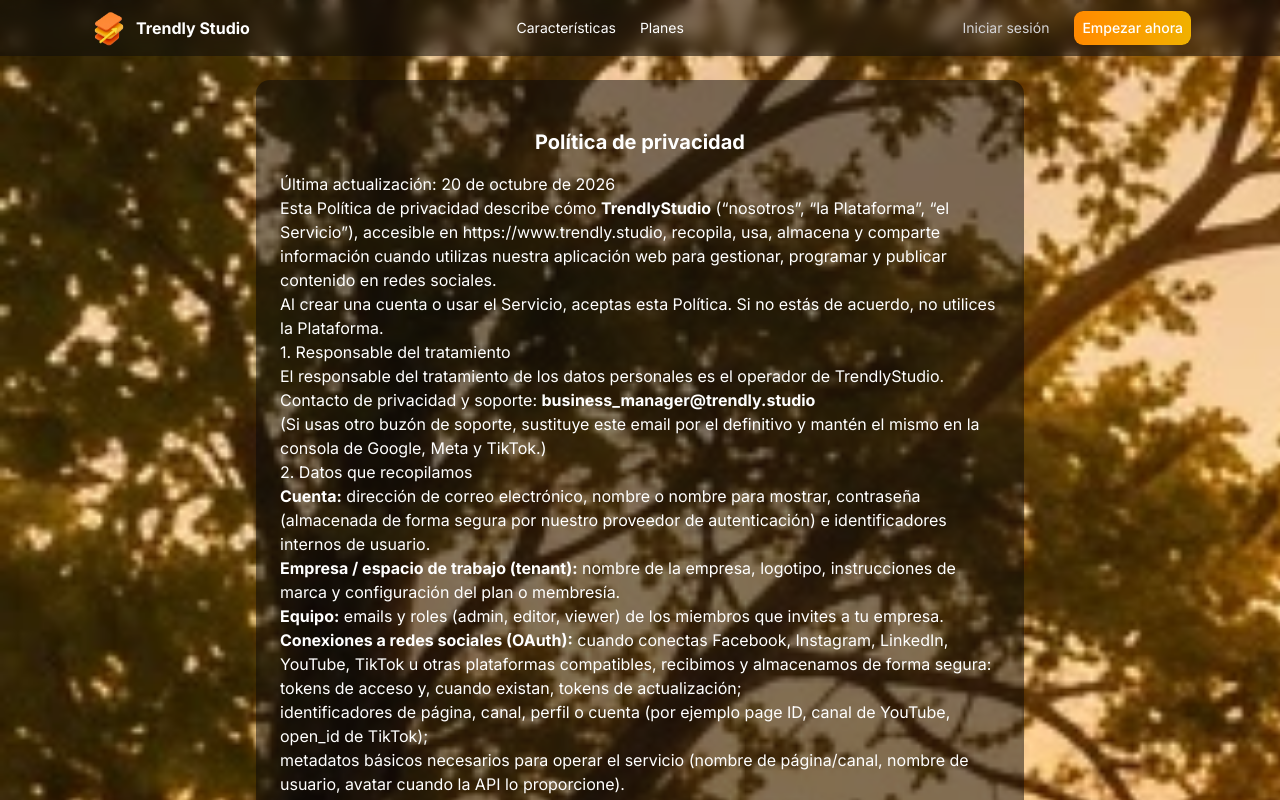
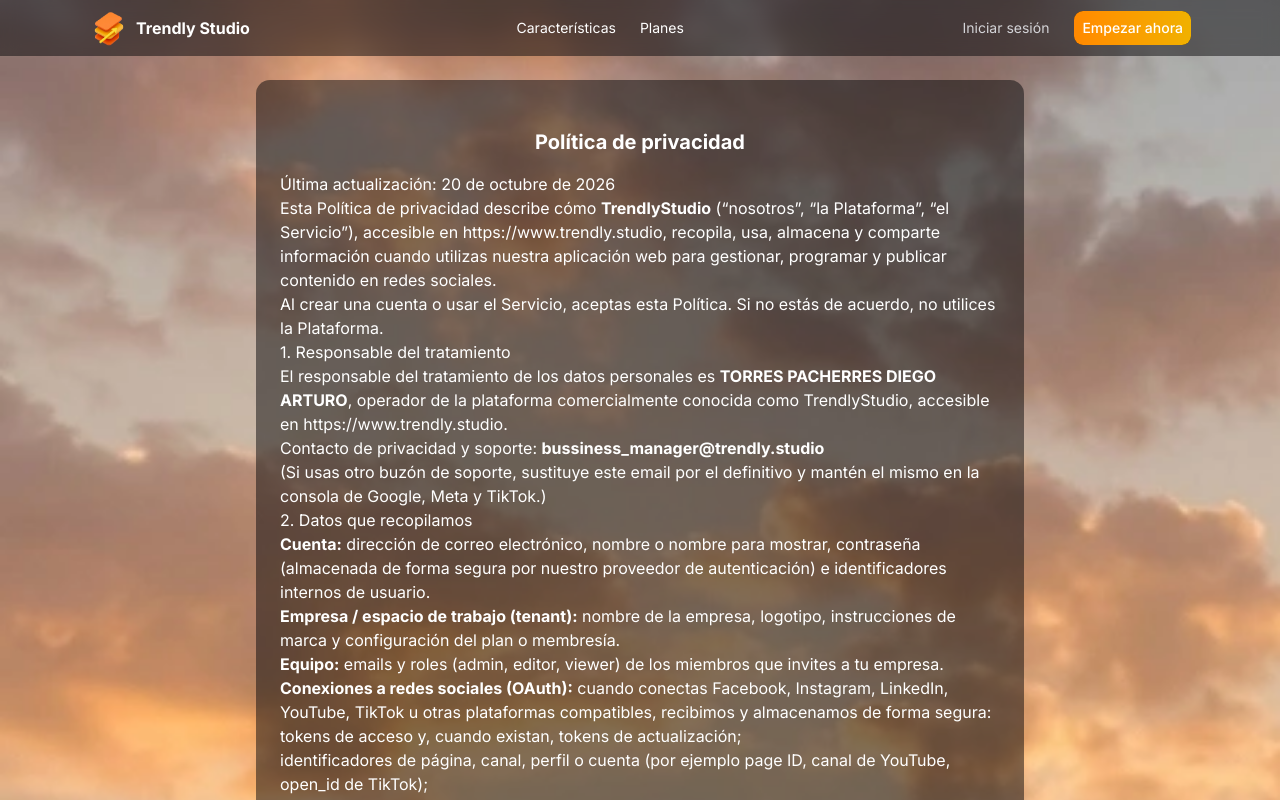
Before and after one commit to DiegoPowerDev/social-manager, a Next.js app: page /privacy in a window 1280 px wide. Shown: the top 800 px of the page. Built offline with nearby package versions, Linux system fonts and the light colour scheme; no server answers.

Commit message:
actualizando datos de empresa

```diff
--- a/src/app/privacy/layout.tsx
+++ b/src/app/privacy/layout.tsx
@@ -1,3 +1,5 @@
+import { cn } from "@/lib/utils";
+
 export default function RootLayout({
   children,
 }: {
@@ -5,8 +7,8 @@ export default function RootLayout({
 }) {
   return (
     <div
-      style={{ backgroundImage: `url("/background.webp")` }}
-      className="bg-cover bg-no-repeat"
+      style={{ backgroundImage: `url("/home-background.webp")` }}
+      className={cn("bg-cover bg-no-repeat min-h-screen ")}
     >
       {children}
     </div>
--- a/src/app/privacy/page.tsx
+++ b/src/app/privacy/page.tsx
@@ -27,12 +27,14 @@ export default function PrivacyPage() {
 
         <h2>1. Responsable del tratamiento</h2>
         <p>
-          El responsable del tratamiento de los datos personales es el operador
-          de TrendlyStudio.
+          El responsable del tratamiento de los datos personales es{" "}
+          <strong>TORRES PACHERRES DIEGO ARTURO</strong>, operador de la
+          plataforma comercialmente conocida como TrendlyStudio, accesible en{" "}
+          <a href="https://www.trendly.studio">https://www.trendly.studio</a>.
         </p>
         <p>
           Contacto de privacidad y soporte:{" "}
-          <strong>business_manager@trendly.studio</strong>
+          <strong>bussiness_manager@trendly.studio</strong>
         </p>
         <p>
           (Si usas otro buzón de soporte, sustituye este email por el definitivo
--- a/src/app/terms/layout.tsx
+++ b/src/app/terms/layout.tsx
@@ -1,3 +1,5 @@
+import { cn } from "@/lib/utils";
+
 export default function RootLayout({
   children,
 }: {
@@ -5,8 +7,8 @@ export default function RootLayout({
 }) {
   return (
     <div
-      style={{ backgroundImage: `url("/background.webp")` }}
-      className="bg-cover bg-no-repeat"
+      style={{ backgroundImage: `url("/home-background.webp")` }}
+      className={cn("bg-cover bg-no-repeat min-h-screen ")}
     >
       {children}
     </div>
--- a/src/app/terms/page.tsx
+++ b/src/app/terms/page.tsx
@@ -12,15 +12,18 @@ export default function TermsPage() {
         <p>Última actualización: 20 de octubre de 2026</p>
 
         <p>
-          Estos Términos del servicio (“Términos”) regulan el acceso y uso de{" "}
-          <strong>TrendlyStudio</strong> (“el Servicio”, “la Plataforma”,
-          “nosotros”), disponible en{" "}
+          Estos Términos del servicio (“Términos”) regulan el acceso y uso de la
+          plataforma comercialmente conocida como <strong>TrendlyStudio</strong>{" "}
+          (“el Servicio”, “la Plataforma”), operada por{" "}
+          <strong>TORRES PACHERRES DIEGO ARTURO</strong>, disponible en{" "}
           <a href="https://www.trendly.studio">https://www.trendly.studio</a>.
         </p>
         <p>
           Al crear una cuenta, contratar un plan o utilizar el Servicio, aceptas
           estos Términos y nuestra{" "}
-          <a href="https://www.trendly.studio/policy">Política de privacidad</a>
+          <a href="https://www.trendly.studio/privacy">
+            Política de privacidad
+          </a>
           . Si no estás de acuerdo, no uses el Servicio.
         </p>
 
@@ -199,10 +202,11 @@ export default function TermsPage() {
 
         <h2>9. Propiedad intelectual de TrendlyStudio</h2>
         <p>
-          El software, diseño, marcas, textos de la interfaz y demás elementos
-          del Servicio (excluyendo tu contenido) son propiedad de TrendlyStudio
-          o de sus licenciantes. No se concede ninguna licencia salvo la de uso
-          del Servicio según estos Términos.
+          El software, diseño, marcas y textos de la interfaz del Servicio
+          (excluyendo tu contenido) son propiedad de TORRES PACHERRES DIEGO
+          ARTURO o de sus licenciantes, bajo la marca TrendlyStudio. No se
+          concede ninguna licencia salvo la de uso del Servicio según estos
+          Términos.
         </p>
 
         <h2>10. Disponibilidad y cambios</h2>
@@ -234,7 +238,7 @@ export default function TermsPage() {
 
         <h2>12. Indemnidad</h2>
         <p>
-          Te comprometes a indennizar y mantener indemne a TrendlyStudio frente
+          Te comprometes a indemnizar y mantener indemne a TrendlyStudio frente
           a reclamaciones de terceros derivadas de tu contenido, de tu uso del
           Servicio o del incumplimiento de estos Términos o de las normas de
           plataformas externas.
--- a/src/components/layout/homeFooter.tsx
+++ b/src/components/layout/homeFooter.tsx
@@ -1,5 +1,4 @@
 import Link from "next/link";
-import React from "react";
 
 export default function HomeFooter() {
   return (
@@ -9,6 +8,10 @@ export default function HomeFooter() {
           <p className="font-semibold">TrendlyStudio</p>
           <p className="mt-1 text-sm text-zinc-300">
             Publicación y programación para equipos de marketing.
+          </p>
+          <p className="mt-2 text-sm text-zinc-400">
+            Operado por{" "}
+            <span className="text-zinc-200">TORRES PACHERRES DIEGO ARTURO</span>
           </p>
         </div>
         <div className="flex flex-col flex-wrap gap-4 text-sm text-zinc-400">
@@ -21,8 +24,9 @@ export default function HomeFooter() {
         </div>
       </div>
       <p className="mx-auto mt-8 max-w-6xl px-4 text-center text-xs text-zinc-400 sm:px-6">
-        © {new Date().getFullYear()} TrendlyStudio. Facebook, Instagram,
-        LinkedIn y YouTube son marcas de sus respectivos propietarios.
+        © {new Date().getFullYear()} TORRES PACHERRES DIEGO ARTURO ·
+        TrendlyStudio. Facebook, Instagram, LinkedIn y YouTube son marcas de sus
+        respectivos propietarios.
       </p>
     </footer>
   );
```
